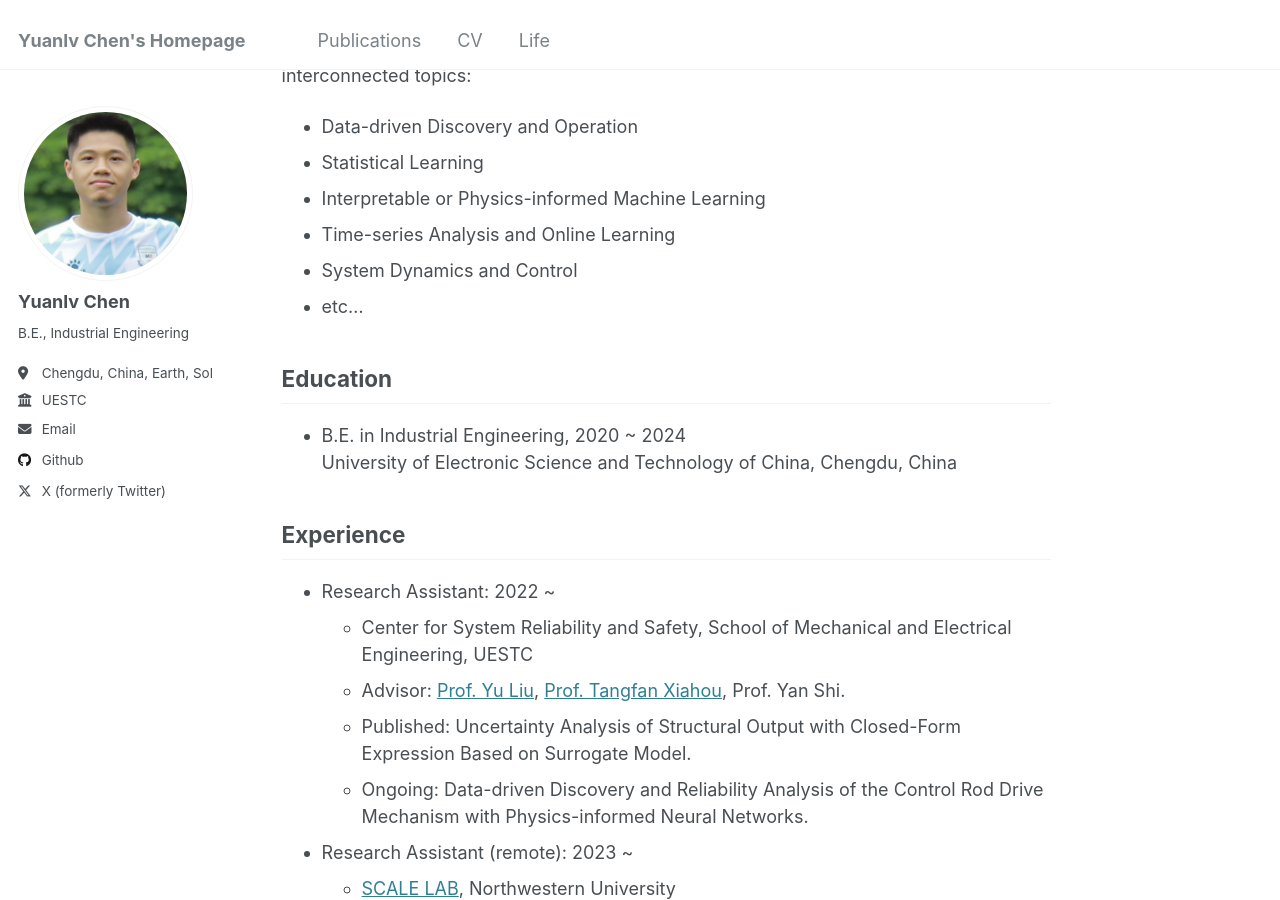
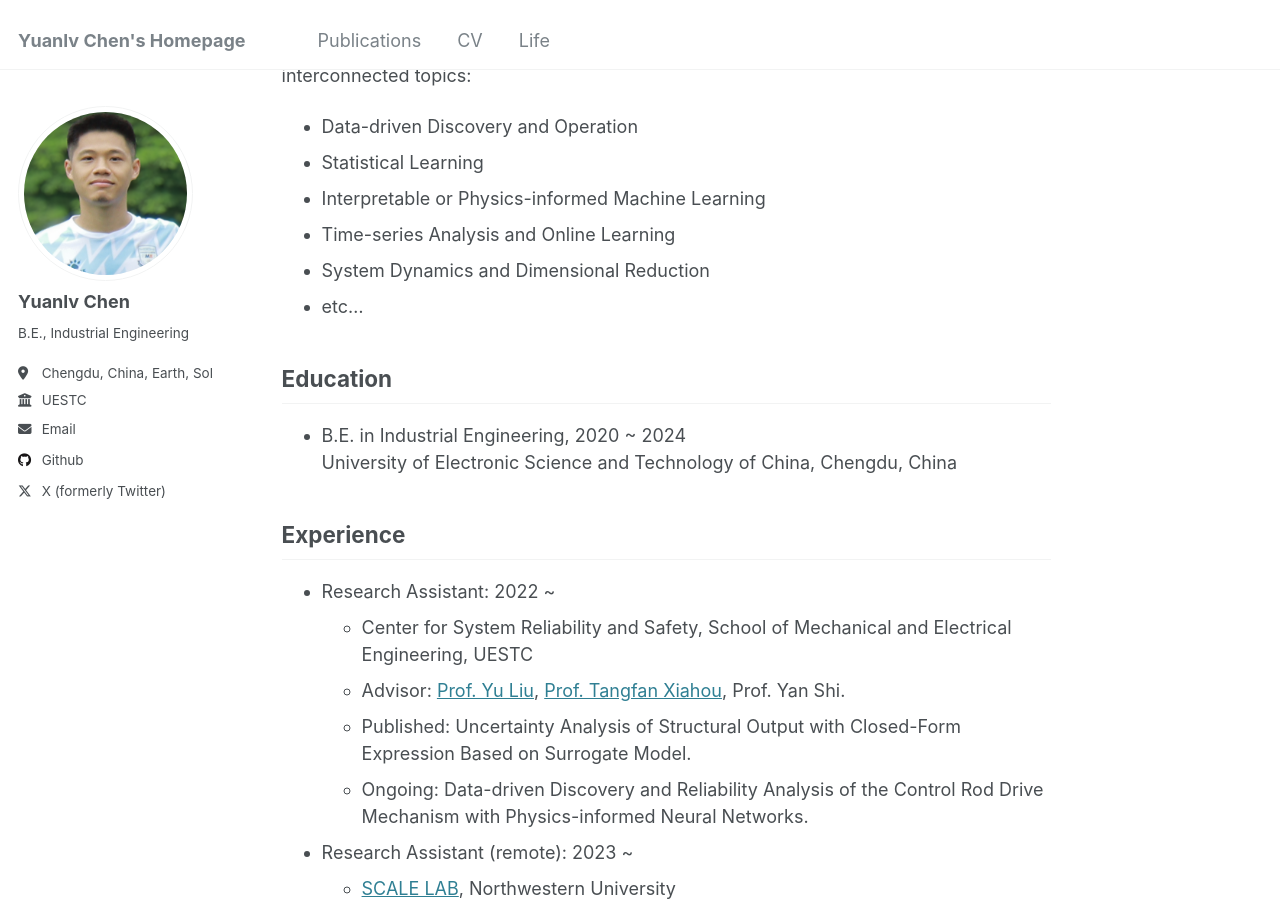
Before and after one commit to YLchen22/YLchen22.github.io, a Jekyll site: the page built from _pages/about.md, in a window 1280 px wide and 900 px high, scrolled down 498 px. Built offline with Jekyll 4.4.1, drawn with Linux system fonts in a browser that asks for light colours.

Commit message:
Update about.md

```diff
--- a/_pages/about.md
+++ b/_pages/about.md
@@ -22,7 +22,7 @@ I am excited about exploring new mathematical methods and tools for specific, ch
 * Statistical Learning
 * Interpretable or Physics-informed Machine Learning
 * Time-series Analysis and Online Learning
-* System Dynamics and Control
+* System Dynamics and Dimensional Reduction
 * etc...
 
 Education
```
